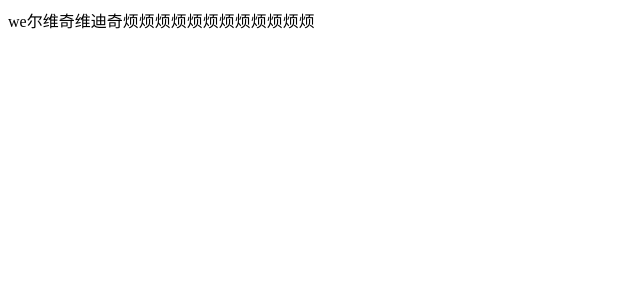
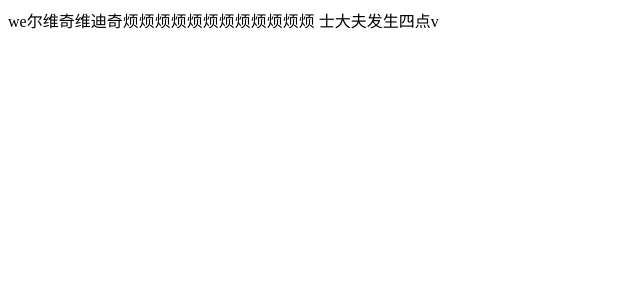
Before and after one commit to cvacva/testVue, a Vue app: page / in a window 1280 px wide. Shown: the top 300 px of the page, without its empty margins (0-640 px from the left). Built offline with nearby package versions, Linux system fonts and the light colour scheme.

Commit message:
哈哈哈啊哈哈

```diff
--- a/src/components/HelloWorld.vue
+++ b/src/components/HelloWorld.vue
@@ -1,6 +1,7 @@
 <template>
     <div>
         we尔维奇维迪奇烦烦烦烦烦烦烦烦烦烦烦烦
+士大夫发生四点v
         <div id="main" style="width: 600px;height:400px;"></div>
     </div>
 </template>
```
